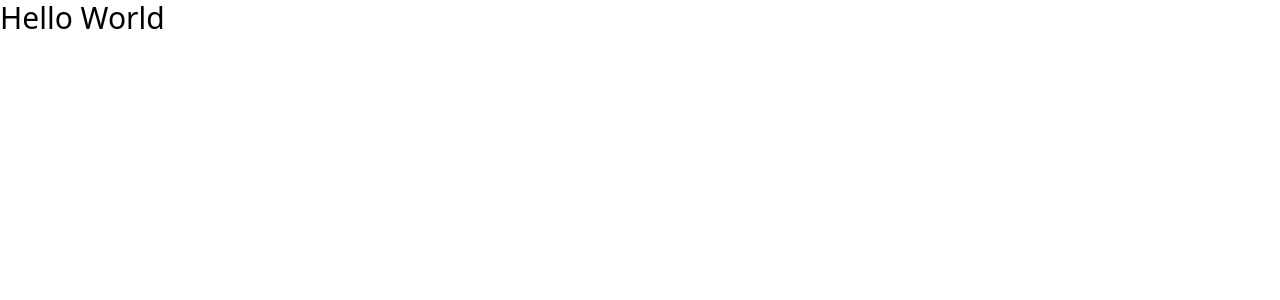
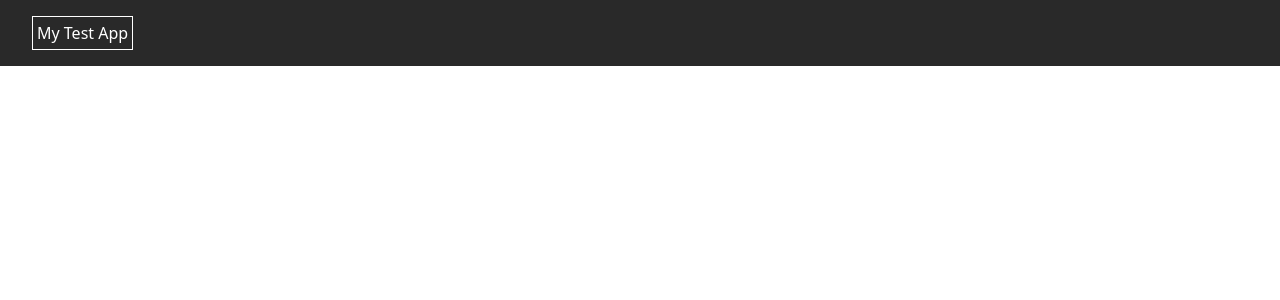
Before and after one commit to Dewaley/slickmedia, a React (Create React App) app: page / in a window 1280 px wide. Shown: the top 300 px of the page. Built offline with nearby package versions, Linux system fonts and the light colour scheme; the HTML template or start-up script is replaced by a standard one.

Commit message:
Header done

```diff
--- a/src/App.js
+++ b/src/App.js
@@ -1,8 +1,11 @@
 import './App.css';
+import Header from './components/Header';
 
 function App() {
   return (
-    <h1 className='text-3xl'>Hello World</h1>
+    <div>
+      <Header/>
+    </div>
   );
 }
 
--- /dev/null
+++ b/src/components/Header.js
@@ -0,0 +1,11 @@
+import React from 'react'
+
+const Header = () => {
+  return (
+    <div className='w-screen bg-[#292929] py-4 px-8 flex justify-center md:justify-start'>
+      <h1 className='text-white border-[1px] border-white p-1 w-fit'>My Test App</h1>
+    </div>
+  );
+}
+
+export default Header
```
Also changed, not shown: src/assets/b02da0a986cf181384e8f65c83d112d4.jpeg (added).
